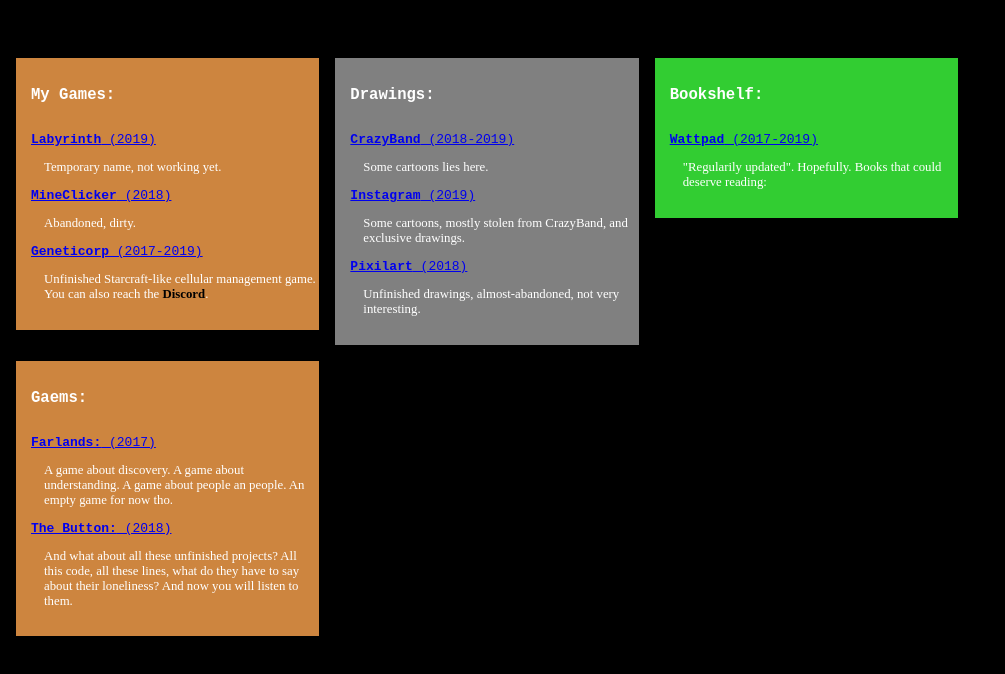
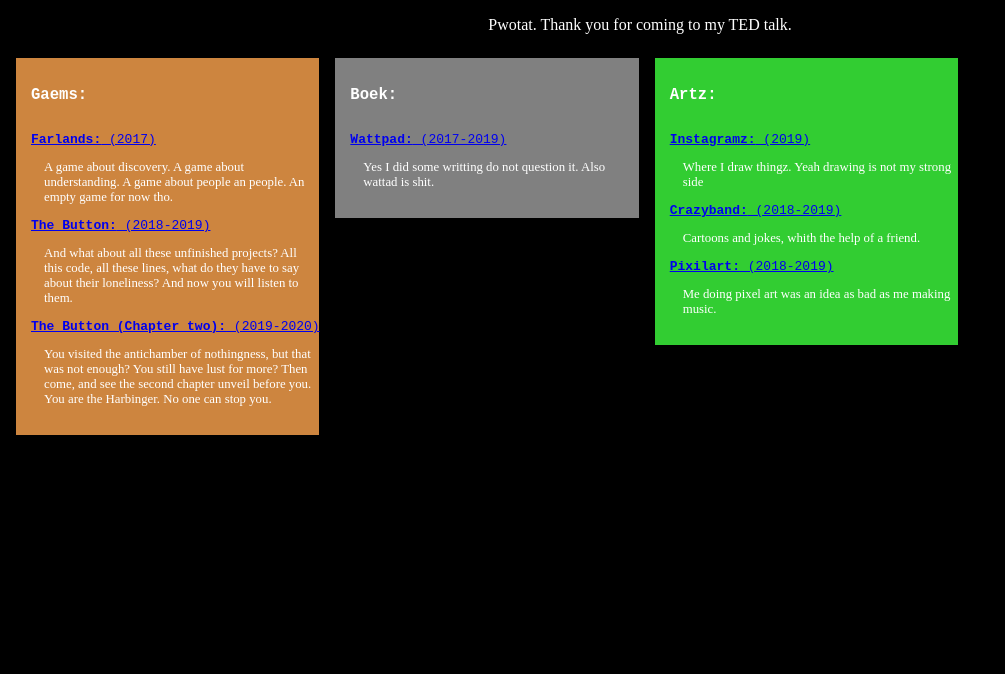
Before and after one commit to OscarHavril/serber, a plain HTML site: page index.html in a window 1280 px wide. Shown: the whole page, without its empty margins (0-1005 px from the left). Drawn offline with Linux system fonts and the light colour scheme.

Commit message:
Update index.html

```diff
--- a/index.html
+++ b/index.html
@@ -71,66 +71,44 @@
 
 <body style="background-color:black;">
     <p id="top" style="text-align:center; color:black;">O</p>
-    <script src="statements.js"></script>
     <section id="flexy" class="flexZone" style="background-color:black; color:white;">
-        <div style="background-color:peru;">
-            <pre>
-<h1><b>My Games:</b></h1>
-<a href="https://Delta.github.io/the-journey/" title="Go and break the game" target="_blank"><b>Labyrinth</b> (2019)</a>
-</pre>
-            <p class="desc">
-                Temporary name, not working yet.
-            </p>
-            <pre>
-<a href="http://orteil.dashnet.org/igm/?g=7n7Ac4Wv" title="Don't. Please" target="_blank"><b>MineClicker</b> (2018)</a>
-</pre>
-            <p class="desc">
-                Abandoned, dirty.
-            </p>
-            <pre>
-<a href="javascript:void(0)" title="Well, Not yet." target="_blank"><b>Geneticorp</b> (2017-2019)</a>
-</pre>
-            <p class="desc">
-                Unfinished Starcraft-like cellular management game. You can also reach the <a
-                    href="https://discord.gg/ZfcW7ff" style="text-decoration:none;color:black;"
-                    title="Join the Discord community!" target="_blank"><b>Discord</b></a>.
-            </p>
-        </div>
-        <div style="background-color:grey;">
-            <pre>
-<h1><b>Drawings:</b></h1>
-<a href="https://crazyband.home.blog/" title="Go to our magnificent website" target="_blank"><b>CrazyBand</b> (2018-2019)</a>
-</pre>
-            <p class="desc">
-                Some cartoons lies here.
-            </p>
-            <pre>
-<a href="https://www.instagram.com/Delta/" title="Go check" target="_blank"><b>Instagram</b> (2019)</a>
-</pre>
-            <p class="desc">
-                Some cartoons, mostly stolen from CrazyBand, and exclusive drawings.
-            </p>
-            <pre>
-<a href="https://www.pixilart.com/Delta" title="This is dusty" target="_blank"><b>Pixilart</b> (2018)</a>
-</pre>
-            <p class="desc">
-                Unfinished drawings, almost-abandoned, not very interesting.
-            </p>
-        </div>
-
-        <div style="background-color:limegreen;">
-            <pre>
-<h1><b>Bookshelf:</b></h1>
-<a href="https://www.wattpad.com/user/Delta" title="Wattpad, weird french books." target="_blank"><b>Wattpad</b> (2017-2019)</a>
-</pre>
-            <p class="desc">
-                "Regularily updated". Hopefully.
-                Books that could deserve reading:
-            </p>
-
-        </div>
     </section>
     <script>
+        //random satements cus I seemed funny so here it is. Some of them inspired by the Minecraft also random statement thing.
+        var statments = [
+            "Life is.. *looks at notes* wait.. *frantically flips through papers* oh no, oh no oh no",
+            "Existence implies influence, influence implies existence. Yeah I did philosophy thingy.",
+            "Procrastination is my word.",
+            "Any computer is a laptop if you're brave enough!",
+            "Doesn't avoid double negatives!",
+            "pls rt",
+            "sqrt(-1) love you!",
+            "Orthographicaly correct!",
+            "PHP free!",
+            "Being annoying is the best thing you could ever imagine",
+            "There\'s really no hard limit to how long these statements can be and to be quite honest I\'m rather curious to see how far we can go. Adolphus W. Green (1844–1917) started as the Principal of the Groton School in 1864. By 1865, he became second assistant librarian at the New York Mercantile Library; from 1867 to 1869, he was promoted to full librarian. From 1869 to 1873, he worked for Evarts, Southmayd & Choate, a law firm co-founded by William M. Evarts, Charles Ferdinand Southmayd and Joseph Hodges Choate. He was admitted to the New York State Bar Association in 1873. Anyway, how\'s your day been?",
+            "H̶̗̣̱̳̟̼̥̦̘̰̯̜̊̃́͊̀̇̈̿̓̆̾͘͜͠ͅǫ̷̨̼̪̰̮͍̮͚̮͙̮͉̗̪͖̝̞͖̭͇̬̩̫͖̩̼̟̫̱̒̓̈́͛̒́̒̒̿̀͊̊̓̒͛̂̅͆͑̿̑̃͘͜͝ͅw̶̢̛̛͎̘̣̼͖̦̖̜̩̩̤̬͎̰̗͇͍̰̗̹͈͚͉͖͈͉̣̐͌̿̈̽̿͗̑̽̃̇̂̓͗̀͌̽̀͗̀̒̑͛̿̚͜͠ͅͅ ̵̡̢͎̦̮̮̠̬̥̼̯̥͖̪̯̦̦͈̣̐̉̐̍̐͂͌͗̈̒̄͒́̍ͅḑ̴̛̛͓̖̠͉̅̓͒̀̋̈́͛͛̐̀̏̑̚͠͠͠o̶̢̨̨̡̦̲̟͍̩̜̲̳͓͚̙͇̱͔̱̼̣̱͎̪̫̲̬̰̿̉̉̎͌̈́̌̈́̊̈́͜͜͝ͅȩ̴̛̟̥͇̜̥̲̞̟̺̜͕̜̫͕̣̫͕̰̪̖͗̔͆̈́̓͒̈̈́͂̚̕̚ṣ̸̢̨͇̠̥̘̝͙̻̗͉̺̗̳̹͈̬̺̼͉̦͍͎̮̮̫͇̽͋̿̀͊̽̑͐́̇́̉̅͋̉͂͋̊̽̎̎̋̏̈͑͜͝ͅ ̵̦̣̏̽̄̈͒́͆̊̌́̓͘͝Z̸̨̛̲̳̫̞͖̬̣̳̤̩̖͛́̆̎̏̀͐̆̈́̓́̔̋͂͒̍̍͗͌̓̀͘͝͝ḁ̵̗͖̟͇̖̩̹̟̹̮͉̜̤̜̫̞͉̘̻̤͕̱̰̳̆̓̑͛̒̔̒̌̿̏̓̀̿̈̏́͆͜ͅl̶̢̡̨̢̨̛̛̼̼̙͇̪̝̮̠̩̤̮̭̤̰̗̠͎̣̮̞̻͚̻̘̼̳̔͆͒̔̑͒̑̀͋̓̀͂̄͊̋́̓͝g̴̨̱̦͚͔̫̥̙̬̺͎͐̐͋̇̈́̽͗͊̄̓͗̌̏̈́̅̈̽͗̀̋̅͊̿̅͐͘͘͘͜͝ò̸̻̰̈́̌ ̴̛͙̱̳͖̹̺̊̑̊̋̏͗́͌̚͘t̴̡̨̧̨̬̜̱̱̹̤̥͍̪̖̪̰̜̹̪͔̻͖̭͆̔͒̐̊̆͗̆̅́̓̕͝ͅe̸̛̙̳̤̠̳͐̓̓̈́͗͗̈́͗̍̄͐̅͋͂̈́̀͒̏̊̾̅͘͘͝͠͝ͅx̴̧̺̖̙͇̖̼̦̯͉͕̝̗͍̔͛̉̒͋̒́͗̂͆͑̀̑̌͊͒̓̽̍͌̈́̈̚̕͠͝ͅţ̵̡̡̡͈̞̦͈̗̥͇͇͙͚̅͛̉̒̀͗̄̇̓̈́̎̅ ̵̡̢̛͕̗̝̻͙̯͖̯̝͈̰͂̌̐̿͌̔ẅ̷̛̺́͛̈͌̅̎̍̊̓͋̒̎̑̔͌̓̒͂͗̏̊̕̕͠ơ̴͈̥̣̈́̏̊̽͗̒̇͑̎̋͂͐̊͝r̴̢̧͇̣͚̭̼̲̥̫̣͇̜̪̭̻͙̬̫̯̝̃̇͐̍͐́̓ͅk̵̨̤̭̩͙̦̻͈̗̹̣͉̯̦͕̺̹̙͓̲̲̮̃͗̓̀͂̓̈́̄̑͋̿̅̉̔̄͝͝?̷̝̞̟̻̘̻͚̭̟̯̯̲̼̭̲͙̫̳͕̰͖̥̏̃͊̍̏͑̇̑̎̄̂̉́̎͌̈́̽̋͗̒̏̎͘͘͜ͅ ̶̧̢̢̡̛̺̟̭͓̺̬͉͕͍̻̘͔̙̱̘͕͔̤̥̳̬̭̯̰̯̏̋̓͐̇̈́̒̊̓̅̾̈̃̉͘̚͜",
+            "150% hyperbole!",
+            '<span style="color:#0000AA;">C</span><span style="color:#00AA00;">o</span><span style="color:#00AAAA;">l</span><span style="color:#AA0000;">o</span><span style="color:#AA00AA;">r</span><span style="color:#FFAA00;">m</span><span style="color:#AAAAAA;">a</span><span style="color:#555555;">t</span><span style="color:#5555FF;">i</span><span style="color:#55FF55;">c</span>',
+            "This satement is FALSE!",
+            "Do a set of all sets contain itself ?",
+            "You're funny",
+            "Please stop",
+            "Mostly bug free.",
+            "I won't do that if I were you",
+            "Math is cool",
+            "Stay safe!",
+            "What",
+            "Trans Rights!",
+            "Pwotat. Thank you for coming to my TED talk.",
+            "Yeh",
+            "Note: This is for the most part a curation. as it, it may include errors.",
+            "This message will never appear on the top bar, isn't that weird?"
+        ];
+        var l = statments.length - 2;
+        var x = Math.floor(Math.random() * l);
+        document.getElementById("top").innerHTML = statments[x];
+        document.getElementById("top").style.color = "white";
         var Category = function () {
             this.name = "Unnamed Category";
             //this.description = "A Category";
@@ -170,11 +148,63 @@
         var theButton = new Item();
         theButton.name = 'The Button';
         theButton.description = 'And what about all these unfinished projects? All this code, all these lines, what do they have to say about their loneliness? And now you will listen to them.';
-        theButton.alt = 'Idk';
+        theButton.alt = 'There is this button, and the void.';
+        theButton.link = 'http://51.91.159.136:3333/project';
         theButton.beginDate = "2018";
+        theButton.endDate = "2019";
         games.add(theButton);
+        var bt2 = new Item();
+        bt2.name = 'The Button (Chapter two)';
+        bt2.description = 'You visited the antichamber of nothingness, but that was not enough? You still have lust for more? Then come, and see the second chapter unveil before you. You are the Harbinger. No one can stop you.';
+        bt2.alt = 'See the blood on their hands, and witness the end of all.';
+        bt2.link = 'http://51.91.159.136:3333/theButtons';
+        bt2.beginDate = "2019";
+        bt2.endDate = "2020";
+        games.add(bt2);
+
+        var art = new Category();
+        art.name = 'Artz';
+        art.color = 'limegreen';
+        var inst = new Item();
+        inst.name = 'Instagramz';
+        inst.description = 'Where I draw thingz. Yeah drawing is not my strong side';
+        inst.alt = 'Yeh';
+        inst.link = 'https://www.instagram.com/this_mad_delta/';
+        inst.beginDate = "2019";
+        art.add(inst);
+        var cb = new Item();
+        cb.name = 'Crazyband';
+        cb.description = 'Cartoons and jokes, whith the help of a friend.';
+        cb.alt = '"Ahahah."';
+        cb.link = 'https://crazyband.home.blog/';
+        cb.beginDate = "2018";
+        cb.endDate = "2019";
+        art.add(cb);
+        var cb = new Item();
+        cb.name = 'Pixilart';
+        cb.description = 'Me doing pixel art was an idea as bad as me making music.';
+        cb.alt = 'Ugly is an understatement.';
+        cb.link = 'https://www.pixilart.com/Delta';
+        cb.beginDate = "2018";
+        cb.endDate = "2019";
+        art.add(cb);
+
+        var book = new Category();
+        book.name = 'Boek';
+        book.color = 'grey';
+        var wtt = new Item();
+        wtt.name = 'Wattpad';
+        wtt.description = 'Yes I did some writting do not question it. Also wattad is shit.';
+        wtt.alt = 'GET BOEK';
+        wtt.link = 'https://www.wattpad.com/user/Delta';
+        wtt.beginDate = "2017";
+        wtt.endDate = "2019";
+        book.add(wtt);
+
 
         games.display();
+        book.display();
+        art.display();
     </script>
 </body>
 
```
